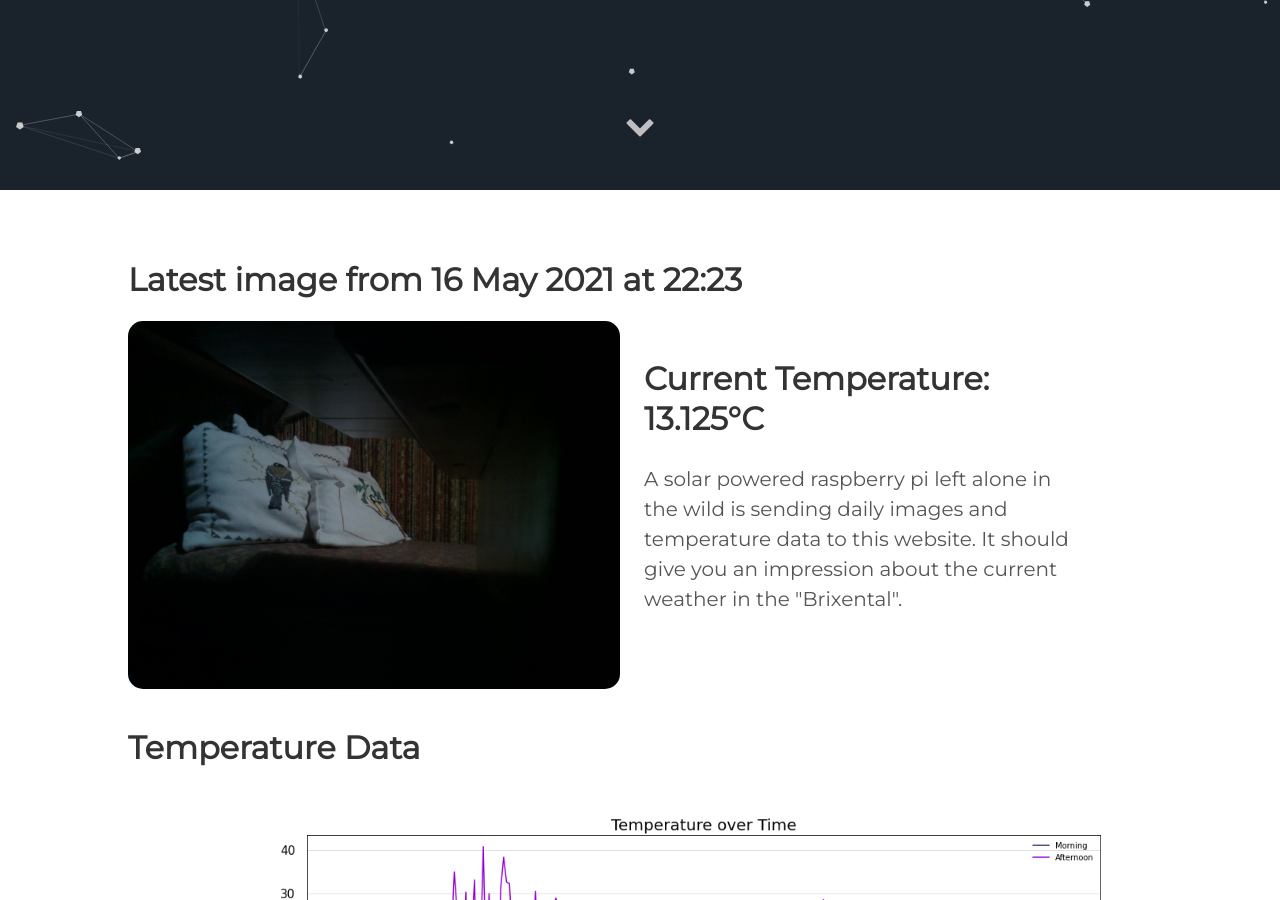
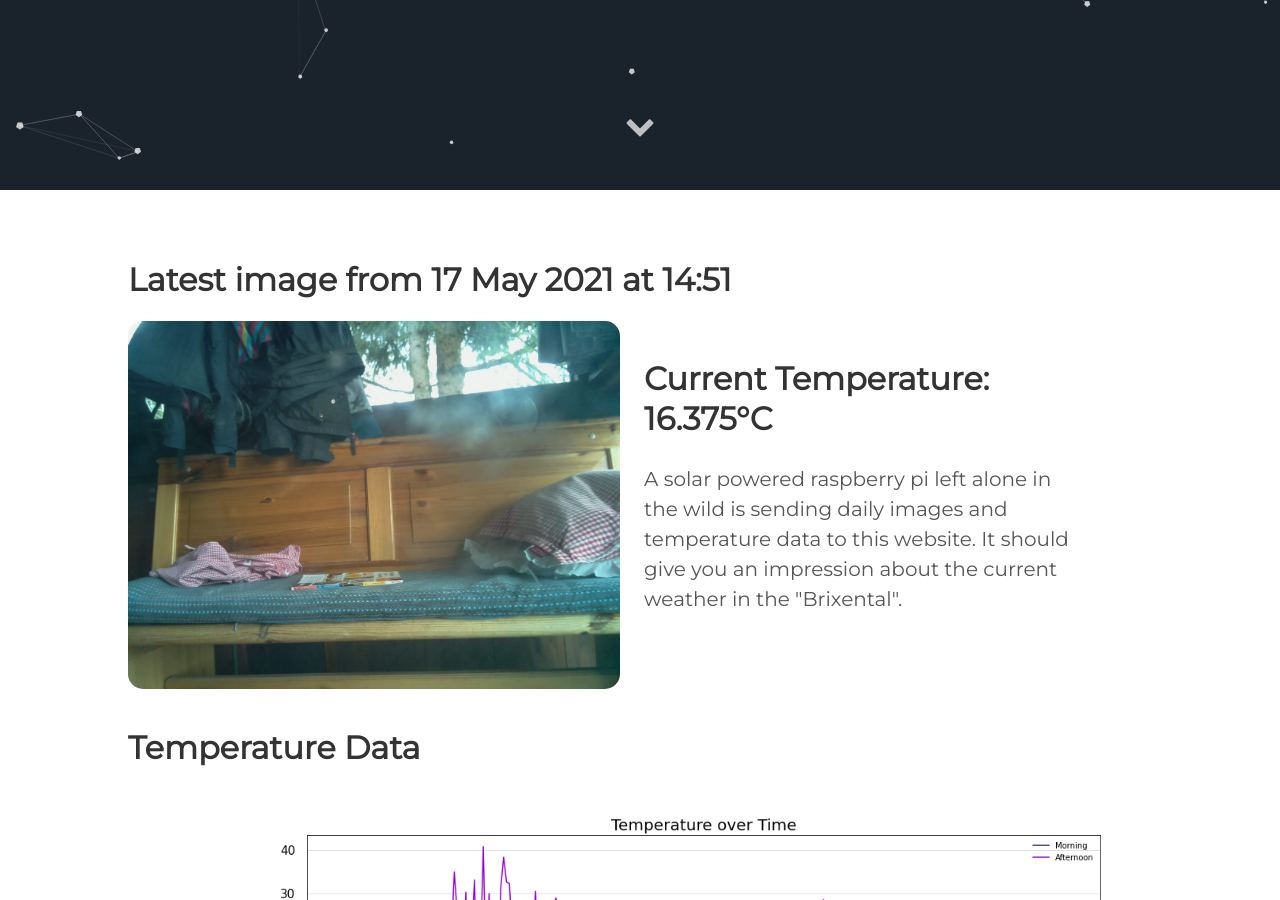
Before and after one commit to vektorious/vektorious.github.io, a Jekyll site: the page built from resources/huette.md, in a window 1280 px wide and 900 px high, scrolled down 710 px. Built offline with Jekyll 4.4.1, drawn with Linux system fonts in a browser that asks for light colours.

Commit message:
I'm a bot beep boop

```diff
--- a/resources/huette.md
+++ b/resources/huette.md
@@ -6,13 +6,13 @@ image: '/assets/img/'
 description: 'Live image from the Austrian alps'
 twitter_text: ' '
 ---
-## Latest image from 16 May 2021 at 22:23
+## Latest image from 17 May 2021 at 14:51
 <div class="huette">
   <div class="huette-image">
     <img src="{{ "/assets/img/huette.jpg" | prepend: site.baseurl }}">
   </div>
   <div class="huette-text">
-        <h2>Current Temperature: 13.125°C</h2>
+        <h2>Current Temperature: 16.375°C</h2>
         <p>A solar powered raspberry pi left alone in the wild is sending daily images and temperature data to this website. It should give you an impression about the current weather in the "Brixental".</p>
 
   </div>
```
Also changed, not shown: rpi-script/2021-05-17_145026.txt (renamed from rpi-script/2021-05-16_222224.txt, +6 -5 lines), rpi-script/huette.md (+2 -2 lines), assets/img/huette.jpg, 1 other file.
